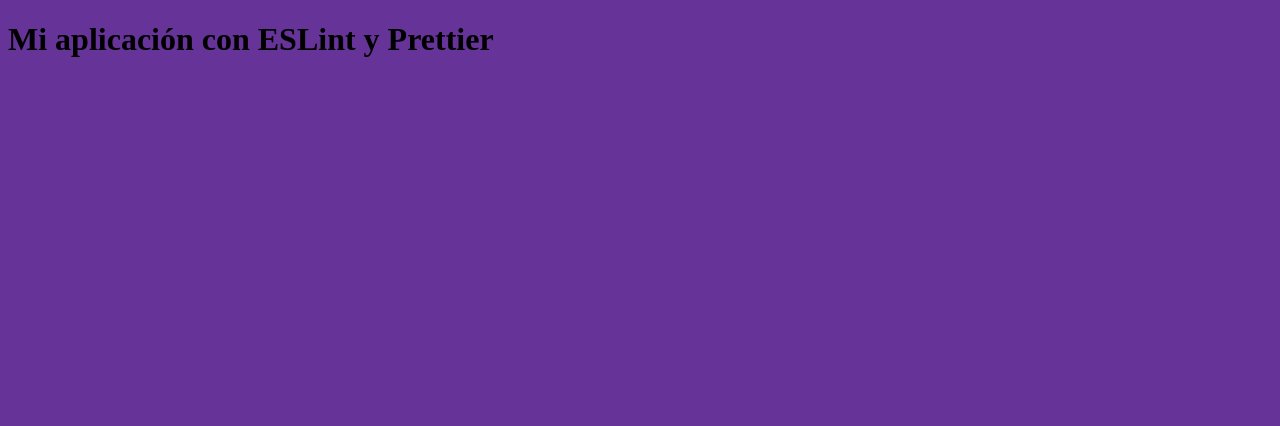
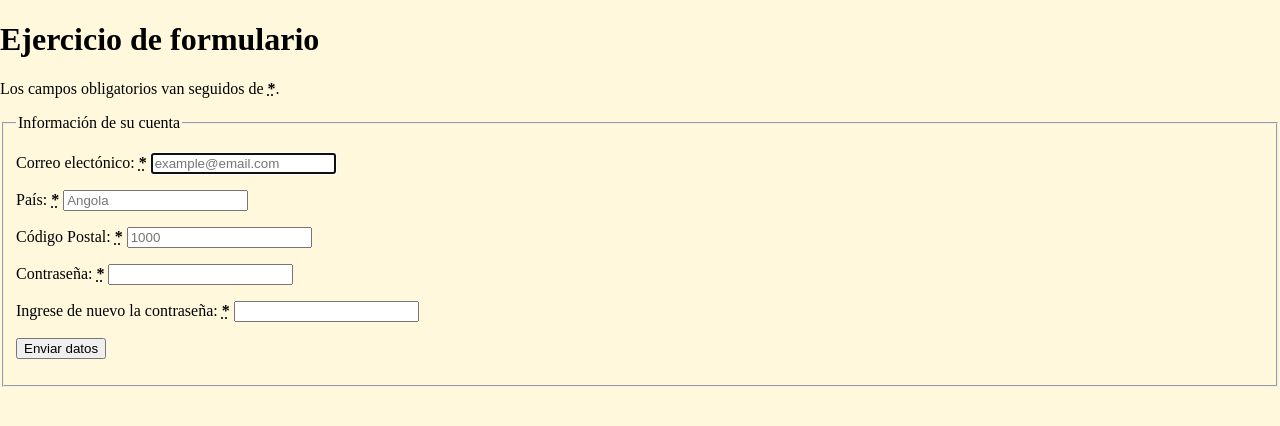
Before and after one commit to RodrigoBernahola/form-validation, a website built with webpack: page src/template.html in a window 1280 px wide. Built offline with nearby package versions, Linux system fonts and the light colour scheme.

Commit message:
Se agregan algunos cambios en HTML

```diff
--- a/package.json
+++ b/package.json
@@ -4,8 +4,8 @@
   "description": "Una practica simple para aplicar conceptos",
   "main": "index.js",
   "scripts": {
-    "dev": "webpack serve --mode development",
-    "build": "webpack --mode production",
+    "dev": "webpack serve --config webpack.dev.js --open",
+    "build": "webpack --config webpack.prod.js --mode production",
     "lint": "eslint .",
     "lint:fix": "eslint . --fix",
     "lint:src": "eslint src/",
--- a/src/index.js
+++ b/src/index.js
@@ -1,26 +1,58 @@
 import "./styles.css";
-import { greeting } from "./greeting.js";
 
-// Función de ejemplo
-const saludar = (nombre) => {
-  console.log(`¡Hola, ${nombre}!`);
-  return `¡Hola, ${nombre}!`;
-};
+function eventListener(inputElement) {
+  console.log(inputElement);
 
-// Código principal
-document.addEventListener("DOMContentLoaded", () => {
-  const app = document.getElementById("app");
+  if (inputElement.validity.valid) {
+    console.log("Cumple con requisitos");
+  } else {
+    console.log("No cumple con los requisitos");
+  }
+}
 
-  if (app) {
-    app.innerHTML = "<h1>Mi aplicación con ESLint y Prettier</h1>";
-    saludar("Mundo");
-  }
+const inputFields = document.querySelectorAll("input");
+console.log(inputFields);
+
+inputFields.forEach((inputElement) => {
+  document.addEventListener("input", eventListener(inputElement));
 });
 
-console.log(greeting);
+// const body = document.body;
+// body.style.fontFamily = "Arial";
 
-console.log("pepe");
+// function showError() {
+//   console.log(emailInput);
+//   console.log(emailError);
+//   if (emailInput.validity.valueMissing) {
+//     console.log("poronga");
+//     emailError.textContent =
+//       "Debe introducir una dirección de correo electrónico";
+//   } else if (emailInput.validity.typeMismatch) {
+//     console.log("PORONGA");
+//     emailError.textContent =
+//       "El valor introducido debe ser una dirección de correo electrónico";
+//   }
 
-console.log("pepepepepepe");
+//   emailError.className = "error activo";
+// }
 
-export { saludar };
+// //Añadir eventlistener del tipo input a cada campo del form
+
+// const emailInput = document.querySelector("#email");
+// const emailError = document.querySelector("#email + span.error");
+// console.log(emailInput);
+// console.log(typeof emailInput);
+
+// emailInput.addEventListener("input", () => {
+//   //No se cumpln las restricciones del campo input email
+//   if (emailInput.validity.valid) {
+//     console.log("Se cumple");
+//     emailError.textContent = "";
+//     emailError.className("error");
+//   }
+//   //Se cumplen las restricciones del campo input email
+//   else {
+//     console.log("No se cumple");
+//     showError();
+//   }
+// });
--- a/src/styles.css
+++ b/src/styles.css
@@ -1,3 +1,8 @@
 body {
-  background-color: rebeccapurple;
+  background-color: cornsilk;
+  margin: 0;
+  padding: 0;
 }
+
+input:invalid {
+}
--- a/src/template.html
+++ b/src/template.html
@@ -6,6 +6,81 @@
     <title>Document</title>
   </head>
   <body>
-    <div id="app"></div>
+    <h1>Ejercicio de formulario</h1>
+
+    <form novalidate>
+      <p>
+        Los campos obligatorios van seguidos de
+        <strong><abbr title="required">*</abbr></strong
+        >.
+      </p>
+
+      <fieldset>
+        <legend>Información de su cuenta</legend>
+
+        <p>
+          <label for="email">
+            <span>Correo electónico:</span>
+            <strong><abbr title="required">*</abbr></strong>
+          </label>
+          <input
+            type="email"
+            placeholder="example@email.com "
+            id="email"
+            autofocus
+            minlength="8"
+            required
+            name="usermail"
+          />
+          <span class="error" aria-live="polite"></span>
+        </p>
+
+        <p>
+          <label for="country">
+            <span>País:</span>
+            <strong><abbr title="required">*</abbr></strong>
+          </label>
+          <input
+            type="text"
+            required
+            placeholder="Angola"
+            id="country"
+            name="country"
+          />
+        </p>
+
+        <p>
+          <label for="postal-code">
+            <span>Código Postal:</span>
+            <strong><abbr title="required">*</abbr></strong>
+          </label>
+          <input
+            type="text"
+            required
+            placeholder="1000"
+            id="postal-code"
+            name="postal"
+          />
+        </p>
+
+        <p>
+          <label for="pwd">
+            <span>Contraseña:</span>
+            <strong><abbr title="required">*</abbr></strong>
+          </label>
+          <input type="password" required id="pwd" name="password" />
+        </p>
+
+        <p>
+          <label for="re-pwd">
+            <span>Ingrese de nuevo la contraseña:</span>
+            <strong><abbr title="required">*</abbr></strong>
+          </label>
+          <input type="password" required id="re-pwd" name="re-password" />
+        </p>
+
+        <p><button type="button">Enviar datos</button></p>
+      </fieldset>
+    </form>
   </body>
 </html>
--- a/webpack.common.js
+++ b/webpack.common.js
@@ -4,7 +4,7 @@ const HtmlWebpackPlugin = require("html-webpack-plugin");
 module.exports = {
   entry: "./src/index.js",
   output: {
-    filename: "main.js",
+    filename: "bundle.js",
     path: path.resolve(__dirname, "dist"),
     clean: true,
   },
--- a/webpack.dev.js
+++ b/webpack.dev.js
@@ -1,10 +1,15 @@
 const { merge } = require("webpack-merge");
 const common = require("./webpack.common.js");
+const path = require("path");
 
 module.exports = merge(common, {
   mode: "development",
   devtool: "inline-source-map",
   devServer: {
-    static: "./dist",
+    static: {
+      directory: path.join(__dirname, "src"),
+    },
+    compress: true,
+    port: 8080,
   },
 });
```
Also changed, not shown: eslint.config.js (+31 -36 lines), 1 other file.
